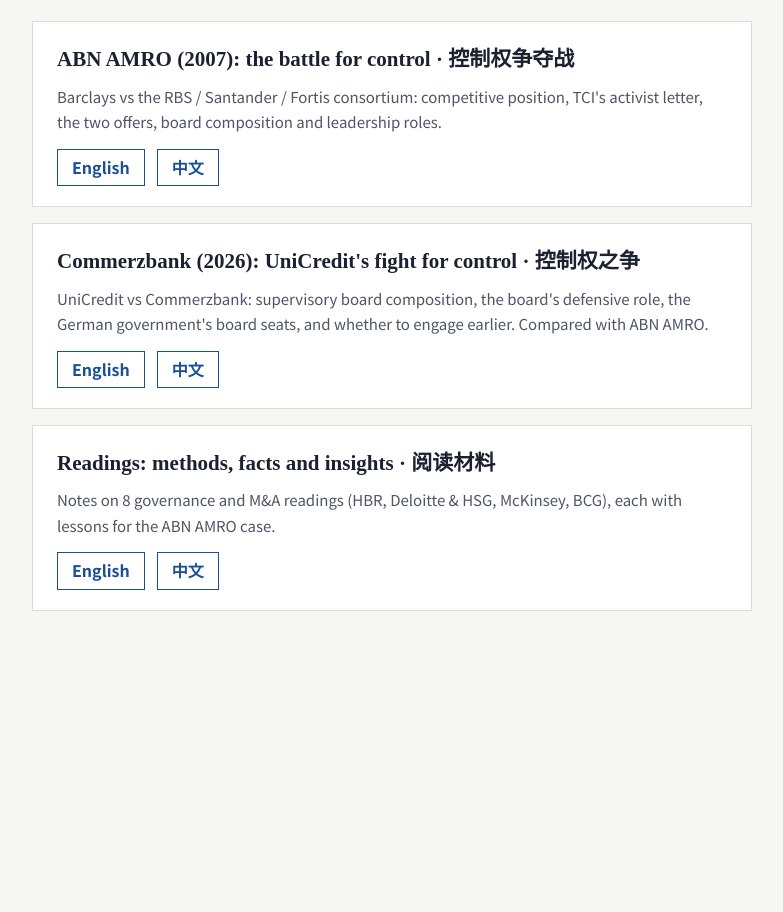
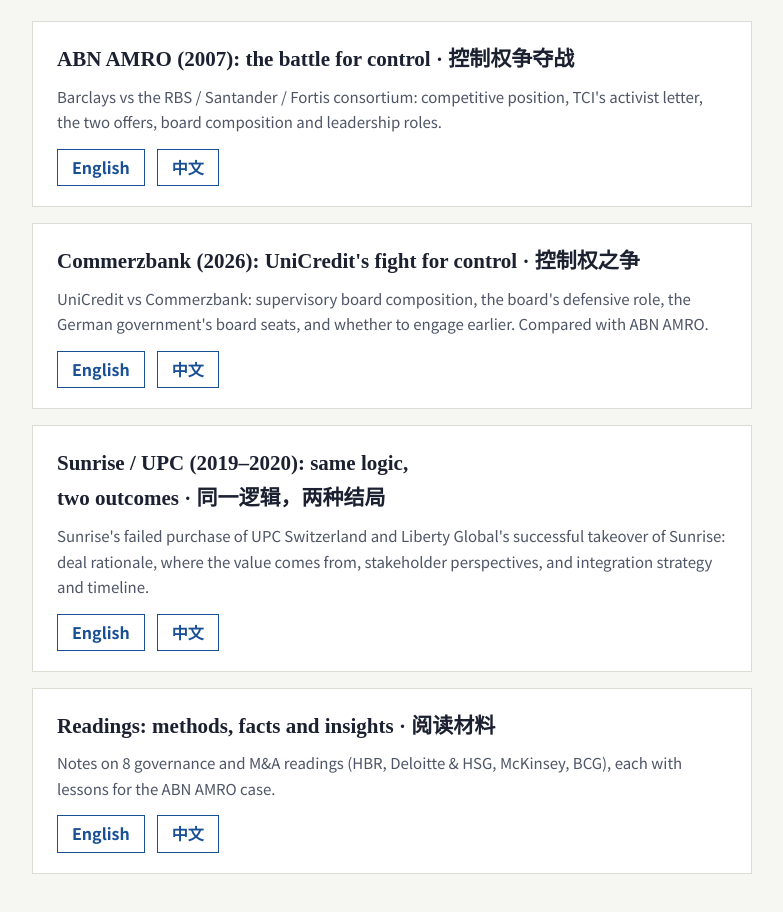
Before and after one commit to jstreecool-web/jstreecool.github.io, a plain HTML site: page st-gallen-ma-seminar/index.html in a window 1280 px wide. Shown: the part 160-1072 px from the top of the page, without its empty margins (248-1031 px from the left). Before the commit the page ends 835 px from the top, so only its background shows below. Drawn offline with Linux system fonts and the light colour scheme.

Commit message:
Update index.html

```diff
--- a/st-gallen-ma-seminar/index.html
+++ b/st-gallen-ma-seminar/index.html
@@ -55,6 +55,14 @@ h1 { font-family: var(--display); font-size: 34px; margin: 0 0 6px; text-wrap: b
     </div>
   </article>
   <article class="case">
+    <h2>Sunrise / UPC (2019–2020): same logic, two outcomes · 同一逻辑，两种结局</h2>
+    <p>Sunrise's failed purchase of UPC Switzerland and Liberty Global's successful takeover of Sunrise: deal rationale, where the value comes from, stakeholder perspectives, and integration strategy and timeline.</p>
+    <div class="links">
+      <a href="sunrise-upc/en.html" hreflang="en">English</a>
+      <a href="sunrise-upc/index.html" hreflang="zh-CN">中文</a>
+    </div>
+  </article>
+  <article class="case">
     <h2>Readings: methods, facts and insights · 阅读材料</h2>
     <p>Notes on 8 governance and M&amp;A readings (HBR, Deloitte &amp; HSG, McKinsey, BCG), each with lessons for the ABN AMRO case.</p>
     <div class="links">
```
